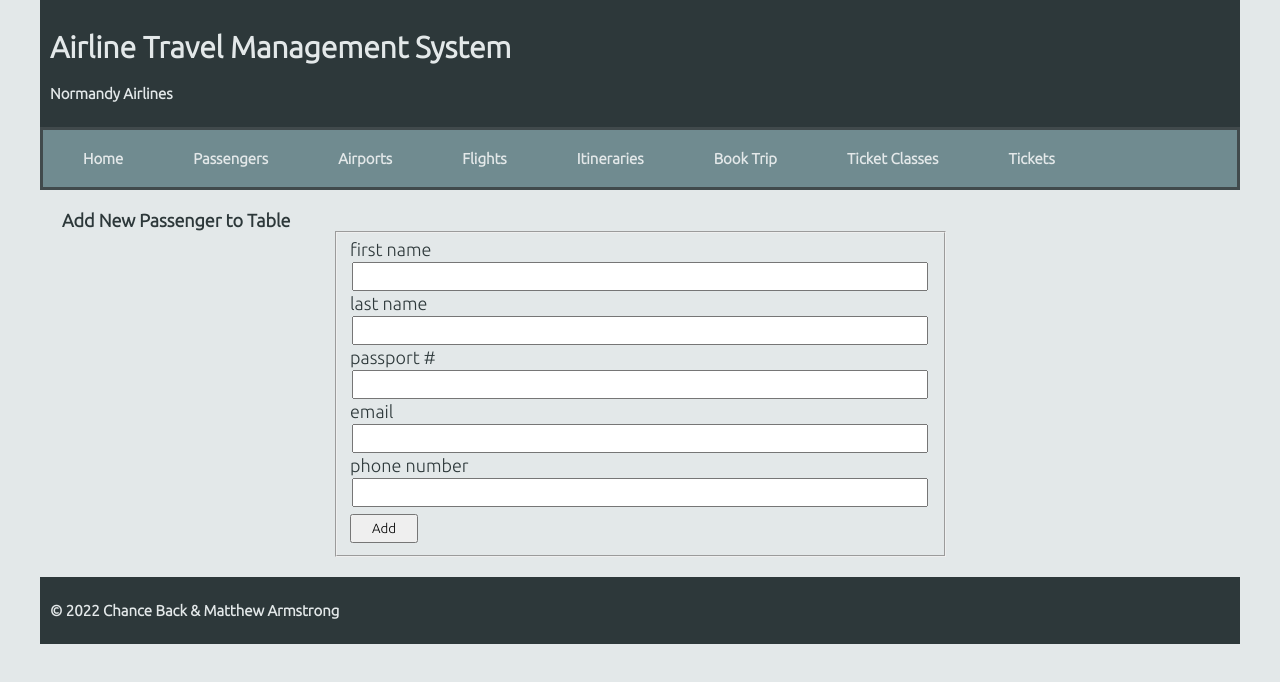
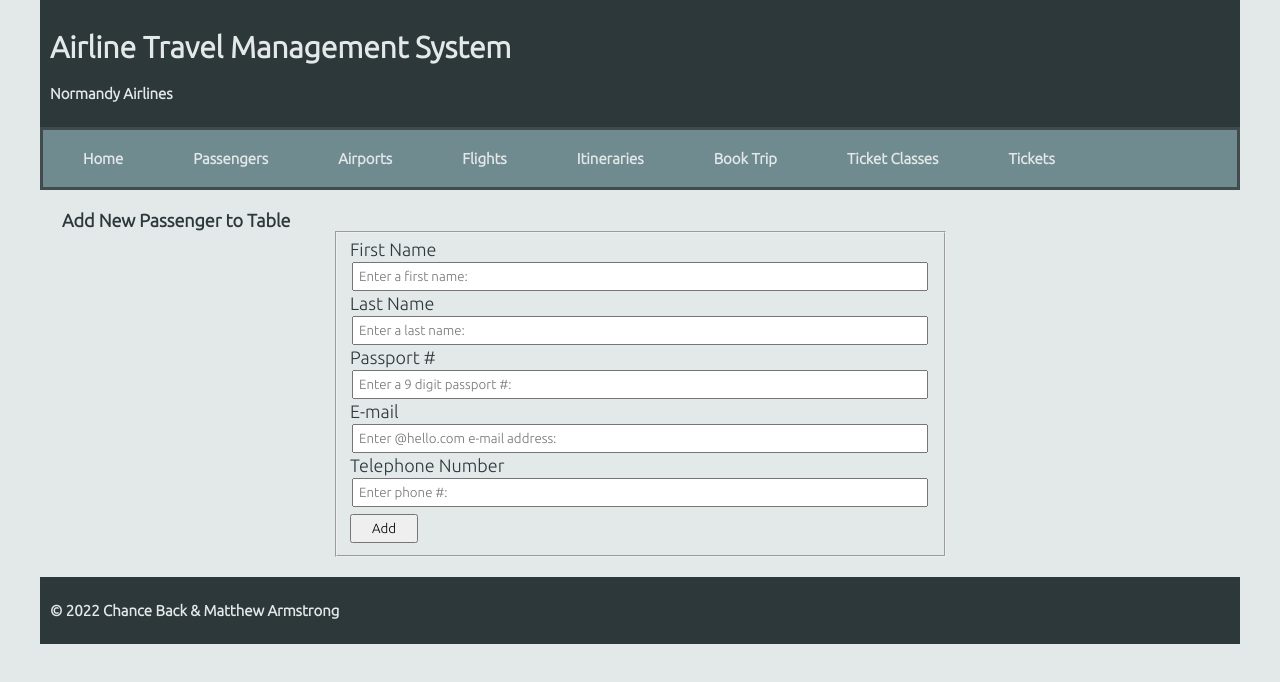
Before and after one commit to chanceback/Airline-Travel-Management-System, a React (Create React App) app in the folder project/p-frontend/: page /passengers-add in a window 1280 px wide. Shown: the top 682 px of the page. Built offline with nearby package versions, Linux system fonts and the light colour scheme.

Commit message:
Update CreatePassengerPage.js

```diff
--- a/project/p-frontend/src/pages/CreatePassengerPage.js
+++ b/project/p-frontend/src/pages/CreatePassengerPage.js
@@ -36,44 +36,59 @@ function CreatePassengerPage() {
     <form onSubmit={(e) => { e.preventDefault();}}>
         <legend><strong>Add New Passenger to Table</strong></legend>
             <fieldset class="fields">
-                <label for="firstName"> first name </label>
+                <label for="firstName"> First Name </label>
                 <input
                     type="text"
                     name="firstName"
+                    placeholder="Enter a first name:"
+                    pattern="[a-zA-Z]+"
+                    required
                     value={firstName}
                     onChange={e => setFirstName(e.target.value)}
                     id="firstName" />
 
-                <label> last name </label>
+                <label> Last Name </label>
                 <input
                     type="text"
                     name="lastName"
+                    placeholder="Enter a last name:"
+                    pattern="[a-zA-Z]+"
+                    required
                     value={lastName}
                     onChange={e => setLastName(e.target.value)}
                     id="lastName" />
 
-                <label> passport # </label>
+                <label> Passport # </label>
                 <input
-                    type="text"
+                    type="passport"
                     name="passport"
+                    placeholder="Enter a 9 digit passport #:"
+                    required
+                    minlength="9"
+                    maxlength="9"
                     value={passport}
                     onChange={e => setPassport(e.target.value)}
                     id="passport" />
-                <label> email </label>
+                <label for="email"> E-mail </label>
                 <input
                     type="email"
                     name="email"
+                    placeholder="Enter @hello.com e-mail address:"
+                    pattern=".+@hello\.com"
+                    size="30"
+                    required
                     value={email}
                     onChange={e => setEmail(e.target.value)}
                     id="email" />
-                <label> phone number </label>
-                <input
-                    type="text"
+                <label for="phone"> Telephone Number </label>
+                <input type="phone"
                     name="phone"
+                    placeholder="Enter phone #:"
+                    pattern="[0-9{3}-[0-9]{3}-[0-9]{4}"
+                    required
                     value={phoneNumber}
                     onChange={e => setPhoneNumber(e.target.value)}
-                    id="phoneNumber" />
-
+                    id="phone" />
                 <label for="submit">
                     <button
                         type="submit"
```
